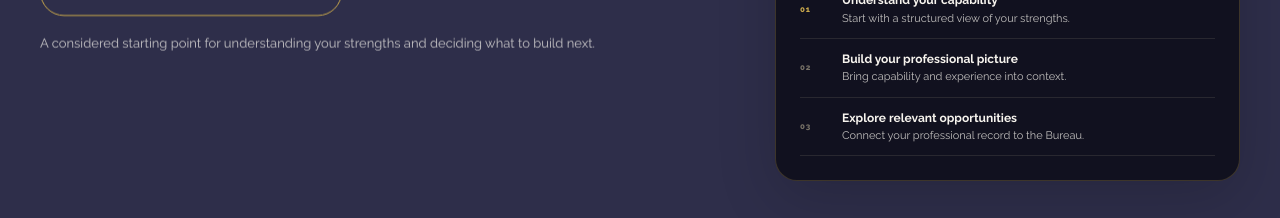
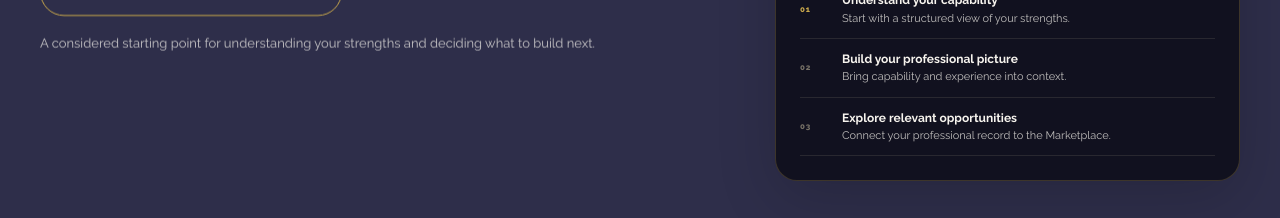
Before and after one commit to riverwayse-sudo/valoria-site, a Next.js app: page / in a window 1280 px wide. Shown: the part 1180-1398 px from the top of the page. Built offline with nearby package versions, Linux system fonts and the light colour scheme; no server answers.

Commit message:
fix: remove retired Bureau language from homepage

```diff
--- a/src/app/page.jsx
+++ b/src/app/page.jsx
@@ -154,7 +154,7 @@ export default function HomePage() {
                 </div>
                 <div className="vcc-step">
                   <span>03</span>
-                  <div><b>Explore relevant opportunities</b><small>Connect your professional record to the Bureau.</small></div>
+                  <div><b>Explore relevant opportunities</b><small>Connect your professional record to the Marketplace.</small></div>
                 </div>
               </div>
             </Reveal>
```
